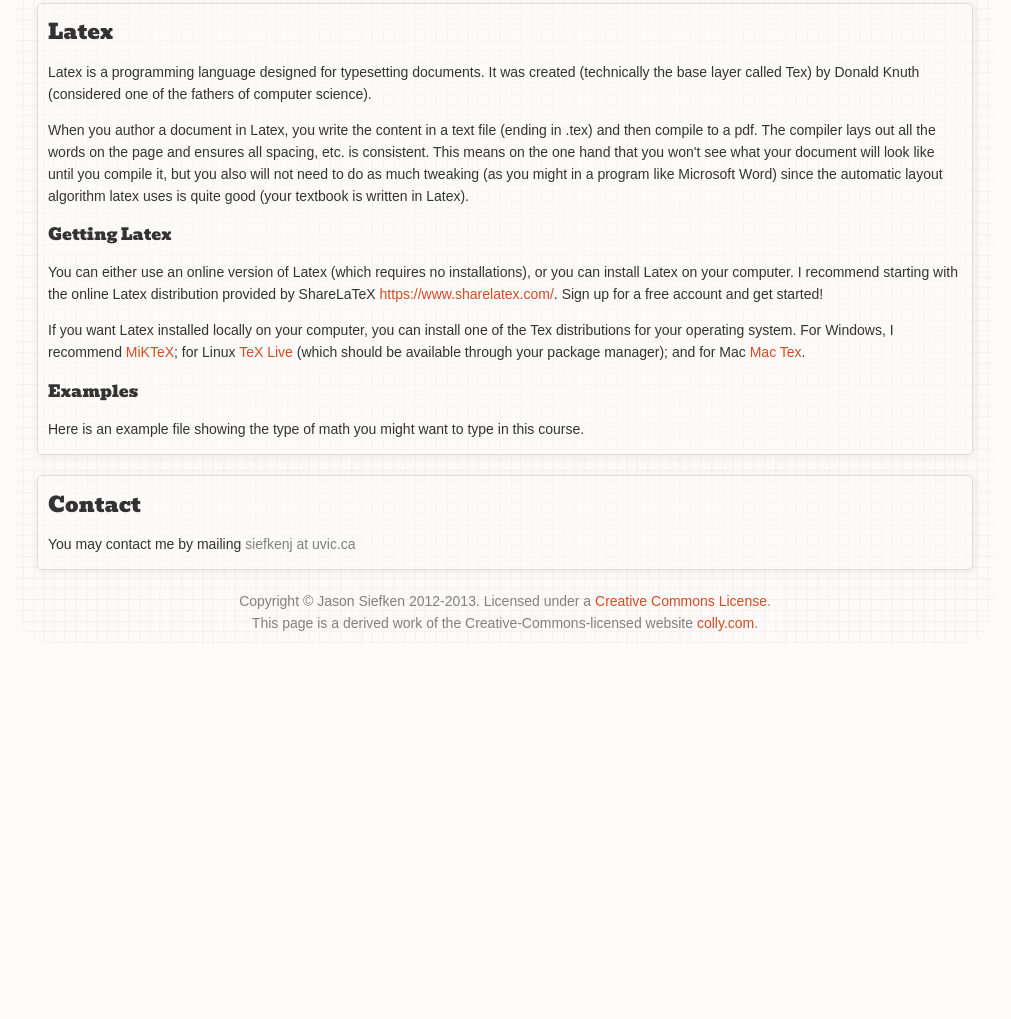
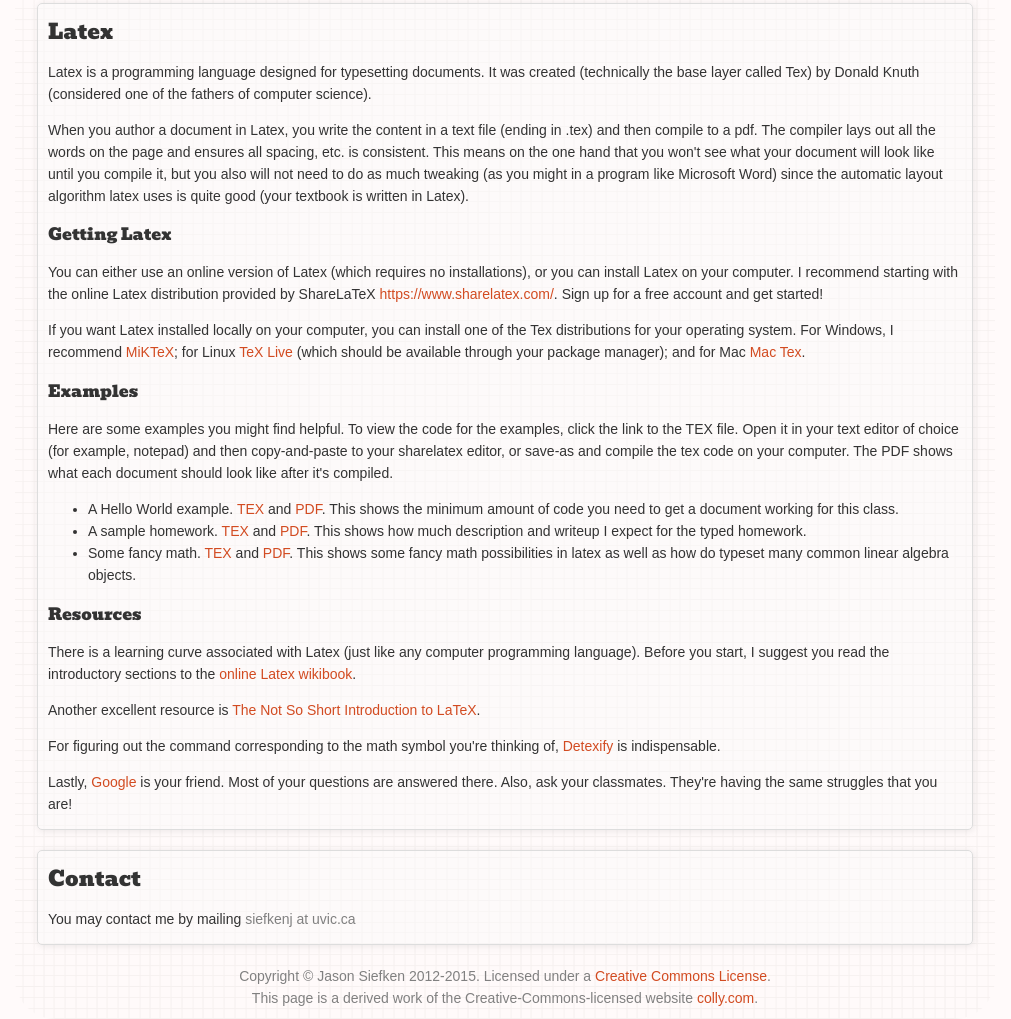
Before and after one commit to siefkenj/2015-linear-algebra-homepage, a plain HTML site: page index.html in a window 1280 px wide. Shown: the part 871-1890 px from the top of the page, without its empty margins (135-1146 px from the left). Before the commit the page ends 1515 px from the top, so only its background shows below. Drawn offline with nearby package versions, Linux system fonts and the light colour scheme; a web font is replaced by a local one.

Commit message:
added more latex resources

```diff
--- a/index.html
+++ b/index.html
@@ -107,8 +107,48 @@
 		</p>
 		<h3>Examples</h3>
 		<p>
-			Here is an example file showing the type of
-			math you might want to type in this course.
+			Here are some examples you might find helpful.  To
+			view the code for the examples, click the link to the TEX
+			file.  Open it in your text editor of choice (for example, notepad)
+			and then copy-and-paste to your sharelatex editor, or
+			save-as and compile the tex code on your computer.
+			The PDF shows what each document should look like after it's
+			compiled.
+		</p>
+		<ul>
+			<li>
+				A Hello World example. <a href="homework/helloworld-example.tex">TEX</a> and <a href="homework/helloworld-example.pdf">PDF</a>.  This shows the minimum amount
+				of code you need to get a document working for this class.
+			</li>
+			<li>
+				A sample homework. <a href="homework/sample-homework.tex">TEX</a> and <a href="homework/sample-homework.pdf">PDF</a>.  This shows how much description and writeup
+				I expect for the typed homework.
+			</li>
+			<li>
+				Some fancy math. <a href="homework/fancymath-example.tex">TEX</a> and <a href="homework/fancymath-example.pdf">PDF</a>.  This shows some fancy math possibilities
+				in latex as well as how do typeset many common linear algebra
+				objects.
+			</li>
+		</ul>
+		<h3>Resources</h3>
+		<p>
+			There is a learning curve associated with Latex (just like
+			any computer programming language).  Before you start, I
+			suggest you read the introductory sections to the
+			<a href="http://en.wikibooks.org/wiki/LaTeX">online
+			Latex wikibook</a>.
+		</p>
+		<p>
+			Another excellent resource is <a href="https://tobi.oetiker.ch/lshort/lshort.pdf">The Not So Short Introduction to LaTeX</a>.
+		</p>
+		<p>
+			For figuring out the command corresponding to the math symbol
+			you're thinking of, <a href="http://detexify.kirelabs.org/classify.html">Detexify</a> is indispensable.
+		</p>
+		<p>
+			Lastly, <a href="https://www.google.com">Google</a> is your friend.
+			Most of your questions are answered there.  Also, ask your classmates.
+			They're having the same struggles that you are!
 		</p>
 	</div>
 	<div id="contact" class="section">
@@ -117,7 +157,7 @@
 	</div>
 	<div id="footer">
 		<p>
-		Copyright © Jason Siefken 2012-2013.  Licensed under a <a href="http://creativecommons.org/licenses/by/1.0/">Creative Commons License</a>.
+		Copyright © Jason Siefken 2012-2015.  Licensed under a <a href="http://creativecommons.org/licenses/by/1.0/">Creative Commons License</a>.
 		</p>
 		<p>
 		This page is a derived work of the Creative-Commons-licensed website <a href="http://colly.com">colly.com</a>.
```
